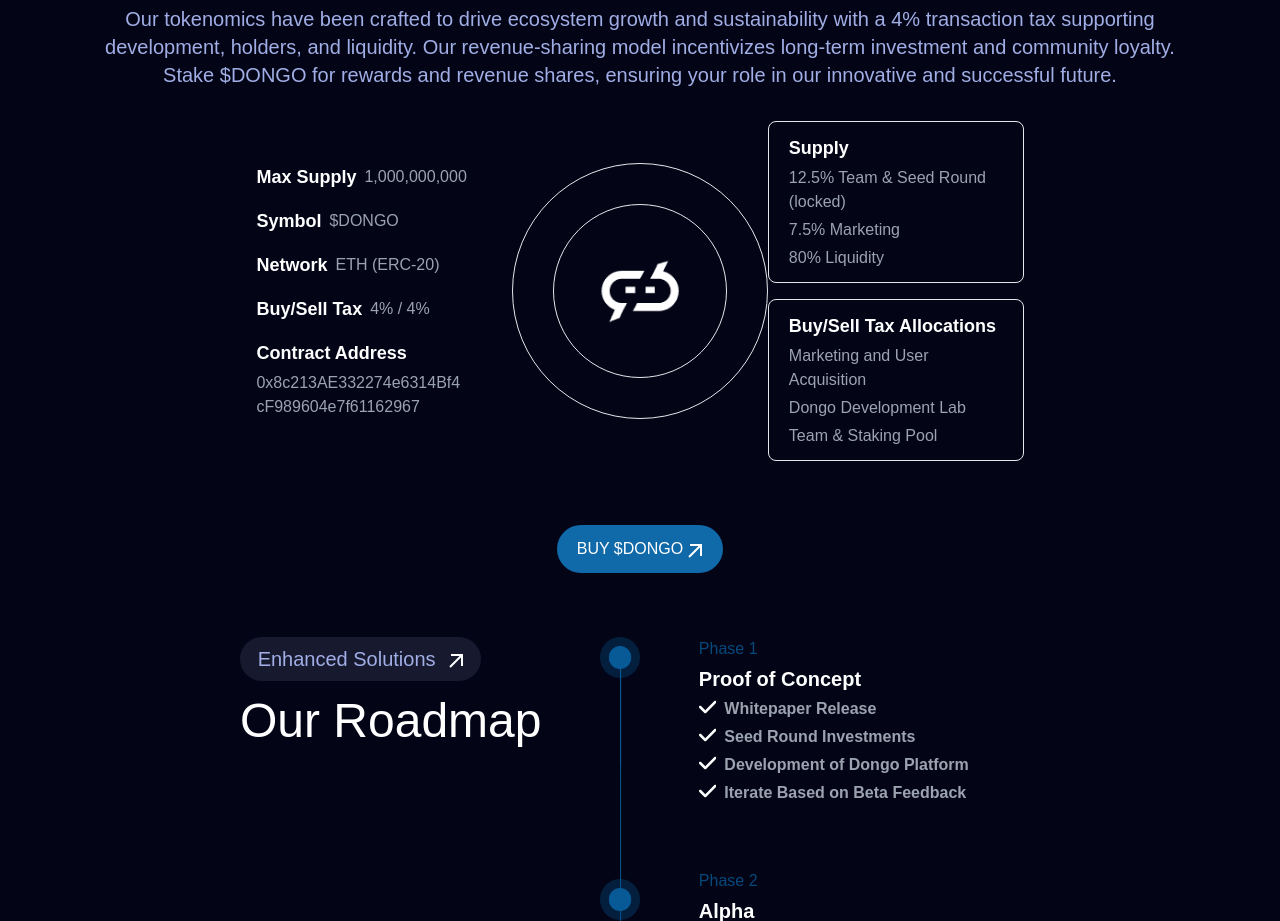
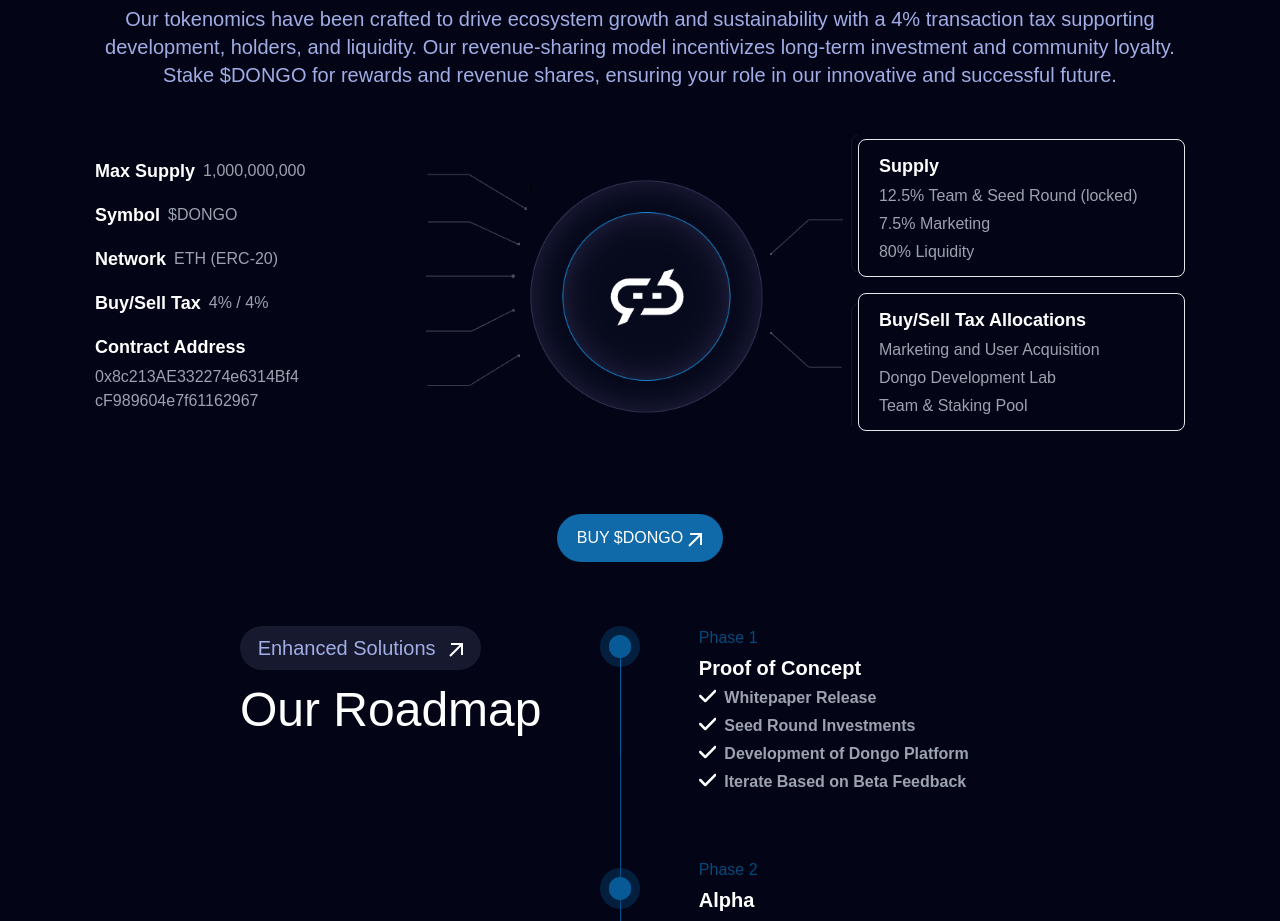
Before and after one commit to mohdafzal11/dongo.ai, a React (Vite) app: page / in a window 1280 px wide. Shown: the part 2940-3861 px from the top of the page. Built offline with nearby package versions, Linux system fonts and the light colour scheme; a web font is replaced by a local one.

Commit message:
all done

```diff
--- a/src/components/Tokenomics/Tokenomics.jsx
+++ b/src/components/Tokenomics/Tokenomics.jsx
@@ -1,6 +1,8 @@
 import React from "react";
 import "../../index.css";
 import logo from "../../assets/logo.png";
+import piechart from "../../assets/piechart.png";
+import pie from "../../assets/pie.png";
 
 const Tokenomics = () => {
   return (
@@ -22,9 +24,8 @@ const Tokenomics = () => {
           </p>
         </div>
 
-
         <div className="flex flex-col lg:flex-row text-white items-center justify-center space-y-10 lg:space-y-0">
-          <div className="space-y-4 lg:w-[33%]">
+          <div className="space-y-4 lg:w-[30%]">
             <div className="flex  items-center space-x-2">
               <div className="text-lg font-bold"> Max Supply</div>
               <div className="text-base text-gray-400"> 1,000,000,000</div>
@@ -52,15 +53,17 @@ const Tokenomics = () => {
             </div>
           </div>
 
-          <div className="flex lg:w-[33%]">
-            <div className="flex border p-10 rounded-full">
+          <div className="flex items-center lg:w-[40%]  pb-6 mb-12">
+            <img className="hidden lg:flex" src={piechart} alt="" />
+            <div className="flex border p-10 rounded-full lg:hidden">
               <div className="border p-10  rounded-full">
-                <img src={logo} alt="" />
+              <img className="" src={logo} alt="" />
+
               </div>
             </div>
           </div>
 
-          <div className="space-y-4 lg:w-[33%]">
+          <div className="space-y-4 lg:w-[30%]">
             <div className="border py-3 px-5 rounded-lg space-y-1">
               <h1 className="text-lg font-bold text-white">Supply</h1>
               <p className="text-base text-gray-400">
@@ -83,12 +86,10 @@ const Tokenomics = () => {
           </div>
         </div>
 
-
         <div className="mt-16 flex flex-col mb-8 lg:mb-16 space-y-4 sm:flex-row sm:justify-center sm:space-y-0 sm:space-x-4">
           <a
             href="https://app.uniswap.org/swap?inputCurrency=ETH&outputCurrency=0x8c213AE332274e6314Bf4cF989604e7f61162967"
             className="bg-[#1069A8]  rounded-full inline-flex justify-center items-center py-3 px-5 text-base font-medium text-center text-white  hover:bg-primary focus:ring-4 focus:ring-primary-300 dark:focus:ring-primary-900"
-
           >
             BUY &#x24;DONGO
             <span className="flex justify-between  items-center">
```
Also changed, not shown: src/assets/pie.png (added), src/assets/piechart.png (added). Lines whose indentation alone changed are shown as unchanged.
